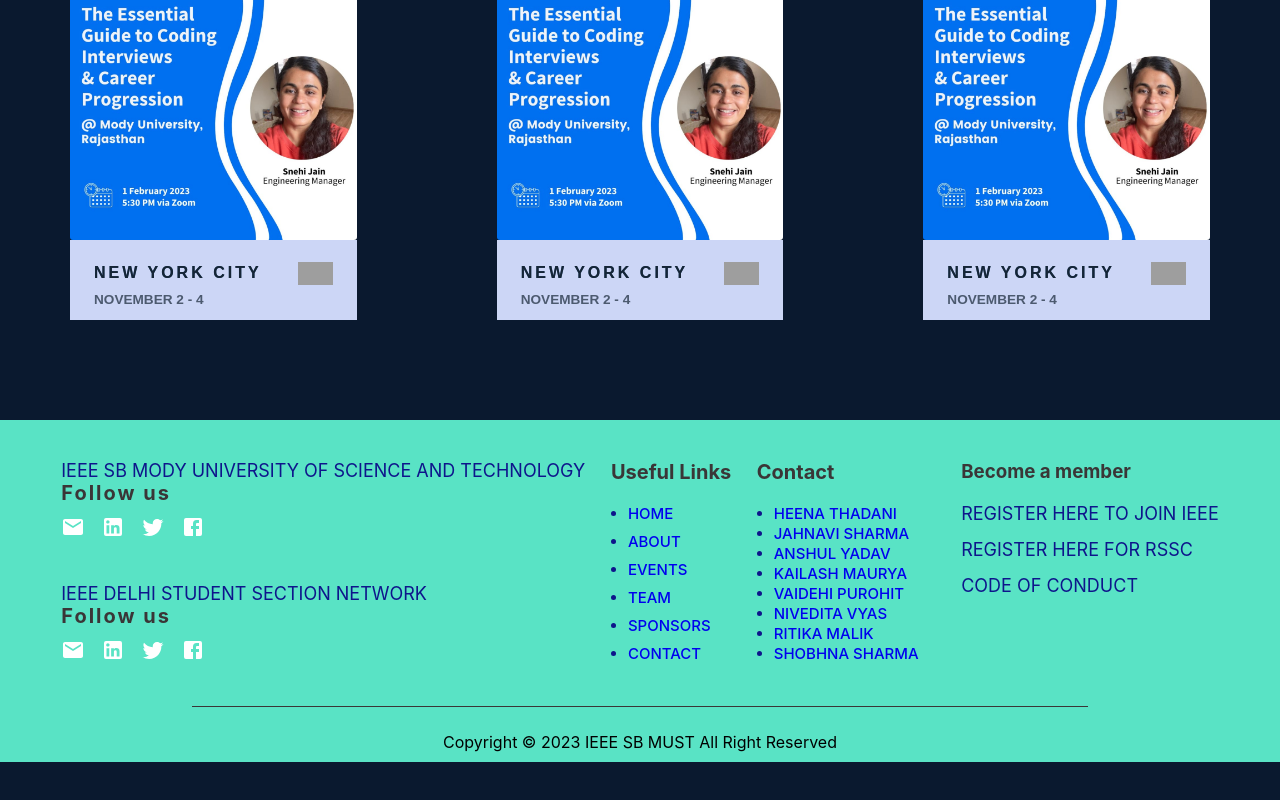
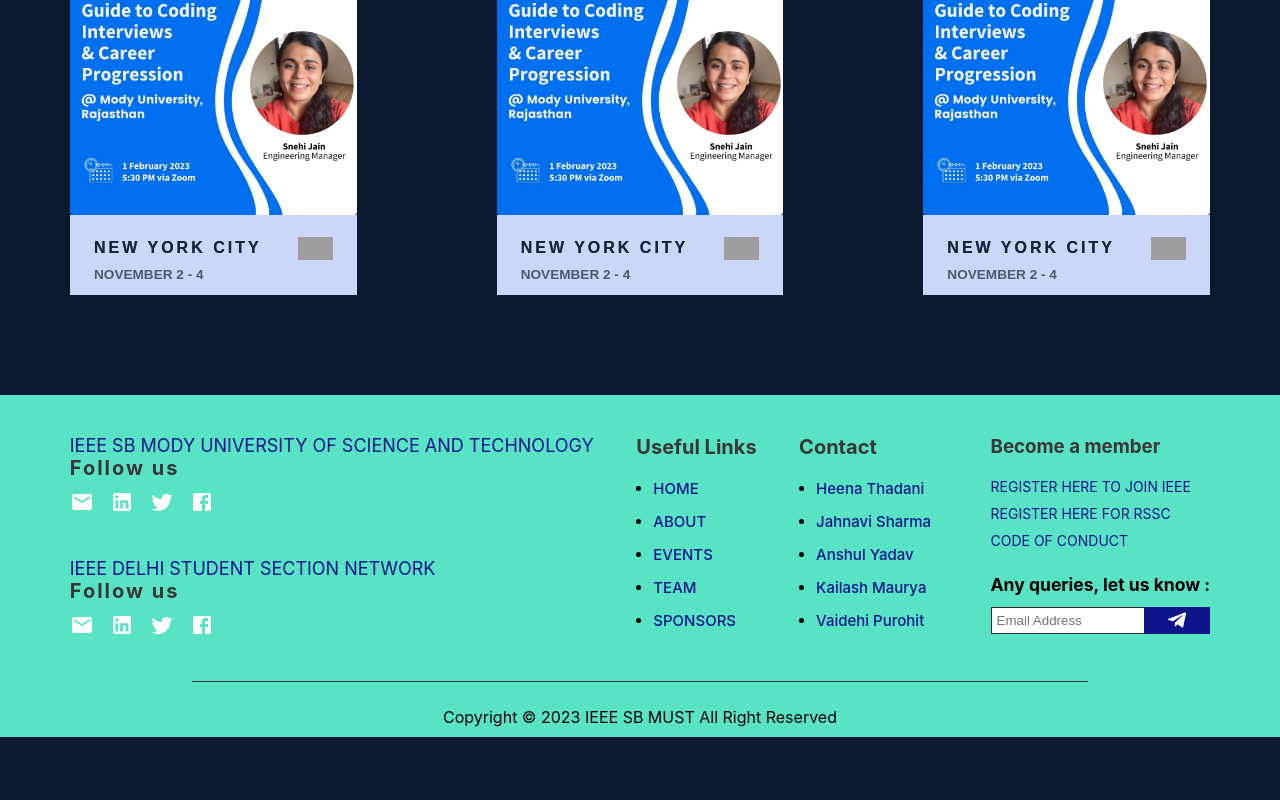
Before and after one commit to ritika728/IEEE-Website, a React (Create React App) app: page / in a window 1280 px wide. Shown: the part 1992-2792 px from the top of the page. Before the commit the page ends 2754 px from the top, so only its background shows below. Built offline with nearby package versions, Linux system fonts and the light colour scheme; grey boxes are pictures that could not be loaded; a web font is replaced by a local one.

Commit message:
teams section

```diff
--- a/package.json
+++ b/package.json
@@ -51,5 +51,8 @@
       "last 1 firefox version",
       "last 1 safari version"
     ]
+  },
+  "devDependencies": {
+    "gh-pages": "^5.0.0"
   }
 }
--- a/src/components/about/about.css
+++ b/src/components/about/about.css
@@ -38,7 +38,7 @@
   padding-left: 20px;
   /* color: rgb(204,214,246); */
   color: rgb(118,130,158);
-  font-size: 25px;
+  font-size: 22px;
   letter-spacing: 1.5px;
 
 }
@@ -57,7 +57,7 @@
   text-align: justify;
   /* color: rgb(204,214,246); */
   color: rgb(118,130,158);
-  font-size: 25px;
+  font-size: 22px;
   letter-spacing: 1.5px;
   padding-left: 60px;
 }
@@ -79,7 +79,7 @@
   padding-left: 20px;
   /* color: rgb(204,214,246); */
   color: rgb(118,130,158);
-  font-size: 25px;
+  font-size: 22px;
   letter-spacing: 1.5px;
 }
 
--- a/src/components/about/about.jsx
+++ b/src/components/about/about.jsx
@@ -19,11 +19,11 @@
   <div className='container reveal faderight'>
   <div className='rsc'>
     <img className="rsc_im"  style={{height:"130px"}}src={require('./ieee2.png')} alt="alternate" />
-    <div className='rsctext'><strong><p style={{fontSize:"25px" , textTransform:"uppercase", color:"rgb(204,214,246)" }}>RAJASTHAN SUB-SECTION CONGRESS (RSSC)</p></strong>A daylong event intended to attract inquisitive minds from across the state to interact, participate and discuss the evolving and changing technology.</div>
+    <div className='rsctext'><strong><p style={{fontSize:"25px" , textTransform:"uppercase", color:"rgb(204,214,246)" }}>RAJASTHAN SUB-SECTION CONGRESS (RSSC)</p></strong><p>A daylong event intended to attract inquisitive minds from across the state to interact, participate and discuss the evolving and changing technology.</p></div>
   </div></div>
   <div className='container reveal fadeLeft'>
   <div className='must'>
-    <div className='musttext'><strong><p style={{fontSize:"23px" , textTransform:"uppercase", color:"rgb(204,214,246)" }}>IEEE Student Branch Mody University of Science and Technology</p></strong> Provides a platform & opportunities to connect, meet and learn from fellow IEEE students and engage with professional IEEE members locally.</div>
+    <div className='musttext'><strong><p style={{fontSize:"23px" , textTransform:"uppercase", color:"rgb(204,214,246)" }}>IEEE Student Branch Mody University of Science and Technology</p></strong> <p>Provides a platform & opportunities to connect, meet and learn from fellow IEEE students and engage with professional IEEE members locally.</p></div>
     <img className="must_im"  style={{height:"130px"}}src={require('./ieee2.png')} alt="alternate" />
   </div></div>
 </div>
@@ -31,7 +31,7 @@
 <div className='container reveal fadeLeft'>
   <div className='ieee' id='one'>
   <img className="aboutimg"  style={{height:"130px"}}src={require('./ieee2.png')} alt="alternate" />
-    <div className='abttext'><strong><p style={{fontSize:"25px" , textTransform:"uppercase", color:"rgb(204,214,246)" }}>Institute of Electrical and Electronics Engineers(IEEE)</p></strong> An association dedicated to advancing innovation and technological excellence for the benefit of humanity.</div>
+    <div className='abttext'><strong><p style={{fontSize:"25px" , textTransform:"uppercase", color:"rgb(204,214,246)" }}>Institute of Electrical and Electronics Engineers(IEEE)</p></strong><p> An association dedicated to advancing innovation and technological excellence for the benefit of humanity.</p></div>
   </div></div>
   <div className='container reveal faderight'>
   <div className='rsc' id='two'>
--- a/src/components/contact/contact.css
+++ b/src/components/contact/contact.css
@@ -25,7 +25,7 @@
 }
 .footer-text {
   font-size: 18px !important;
-  color:rgb(14,21,139)
+  color:rgb(14,21,139);
 }
 .footer-social-icon span {
   color: rgb(58,54,55);
@@ -39,7 +39,10 @@
 .icons{
   padding-right: 1em;
 }
-
+.footer-textt p{
+  color:rgb(14,21,139);
+  font-size: 14px;
+}
 .footer-widget-heading h3{
   color: rgb(58,54,55);
   padding-bottom: 20px;
@@ -47,11 +50,10 @@
   font-size: 20px;
 }
 
-.footer-widget-heading li{
+.queries{
+  margin-top: 25px;
   font-size: 15px;
-  padding-bottom: 9px;
-  color:rgb(14,21,139) !important;
-  font-weight:500;
+  margin-bottom: 12px !important;
 }
 
 .footer-widget-heading2 h3{
@@ -92,6 +94,21 @@
 .contactandlinks{
   display: none;
 }
+
+.links_nav{
+  color:rgb(14,21,139) !important;
+}
+
+.footer-widget-heading li{
+  padding-bottom: 14px;
+  font-size: 15px;
+
+  font-weight:500;
+}
+.email{
+  margin-top: -45px;
+  padding: 5px;
+}
 @media screen and (min-width:300px) and (max-width:500px) {
   .footer{
     display: block;
@@ -120,3 +137,30 @@
     display: flex;
   }
 }
+
+.subscribe-form {
+  position: relative;
+  overflow: hidden;
+}
+.subscribe-form input {
+  width: 100%;
+  padding: 5px;
+  background: white;
+  border: 1px solid #2E2E2E;
+  color: black;
+}
+.subscribe-form button {
+    position: absolute;
+    right: 0;
+    background: rgb(14,21,139) ;
+    /* background: transparent; */
+    padding: 0 20px;
+    border: 1px solid rgb(14,21,139) ;
+    top: 0;
+}
+.subscribe-form button i {
+  color: #fff;
+  font-size: 5px;
+  transform: rotate(-6deg);
+  width: 3px;
+}
--- a/src/components/contact/contact.jsx
+++ b/src/components/contact/contact.jsx
@@ -43,27 +43,25 @@
             <h3>Useful Links</h3>
 
             <ul>
-                <li><a style={{textDecoration:"none"}} href="#">HOME</a></li>
-                <li><a style={{textDecoration:"none"}} href="#">ABOUT</a></li>
-                <li><a style={{textDecoration:"none"}} href="#">EVENTS</a></li>
-                <li><a style={{textDecoration:"none"}} href='#'>TEAM</a></li>
-                <li><a style={{textDecoration:"none"}} href='#'>SPONSORS</a></li>
-                <li><a style={{textDecoration:"none"}} href="#">CONTACT</a></li>
+                <li><a className='links_nav' style={{textDecoration:"none"}} href="#">HOME</a></li>
+                <li><a className='links_nav' style={{textDecoration:"none"}} href="#">ABOUT</a></li>
+                <li><a className='links_nav' style={{textDecoration:"none"}} href="#">EVENTS</a></li>
+                <li><a className='links_nav' style={{textDecoration:"none"}} href='#'>TEAM</a></li>
+                <li><a className='links_nav' style={{textDecoration:"none"}} href='#'>SPONSORS</a></li>
+                {/* <li><a className='links_nav' style={{textDecoration:"none"}} href="#">CONTACT</a></li> */}
             </ul>
             </div>
-            <div class="footer-widget-heading2">
+            <div class="footer-widget-heading">
             <h3>Contact</h3>
 
             <ul>
-                <li><a style={{textDecoration:"none"}} href="#">Heena Thadani</a></li>
-                <li><a style={{textDecoration:"none"}} href="#">Jahnavi Sharma</a></li>
-                <li><a style={{textDecoration:"none"}} href="#">Anshul Yadav</a></li>
-                <li><a style={{textDecoration:"none"}} href='#'>Kailash Maurya</a></li>
-                <li><a style={{textDecoration:"none"}} href='#'>Vaidehi Purohit</a></li>
-                <li><a style={{textDecoration:"none"}} href="#">Nivedita Vyas</a></li>
-                <li><a style={{textDecoration:"none"}} href="#">Ritika Malik</a></li>
-                <li><a style={{textDecoration:"none"}} href="#">Shobhna Sharma</a></li>
+                <li><a className='links_nav' style={{textDecoration:"none"}} href="#">Heena Thadani</a></li>
+                <li><a className='links_nav' style={{textDecoration:"none"}} href="#">Jahnavi Sharma</a></li>
+                <li><a className='links_nav' style={{textDecoration:"none"}} href="#">Anshul Yadav</a></li>
+                <li><a className='links_nav' style={{textDecoration:"none"}} href='#'>Kailash Maurya</a></li>
+                <li><a className='links_nav' style={{textDecoration:"none"}} href='#'>Vaidehi Purohit</a></li>
             </ul>
+
             </div>
             <div className='contactandlinks'>
             <div class="footer-widget-heading">
@@ -97,14 +95,29 @@
                             <div class="footer-widget-heading3">
                                 <h3>Become a member</h3>
                            </div>
-                            <div style={{marginBottom:"15px"}} className="footer-text mb-25">
+                            <div style={{marginBottom:"10px"}} className="footer-textt">
                                 <p>REGISTER HERE TO JOIN IEEE</p>
                             </div>
-                            <div style={{marginBottom:"15px"}} class="footer-text mb-25">
+                            <div style={{marginBottom:"10px"}} class="footer-textt">
                                 <p>REGISTER HERE FOR RSSC</p>
                             </div>
-                            <div style={{marginBottom:"15px"}} class="footer-text mb-25">
+                            <div style={{marginBottom:"10px"}} class="footer-textt">
                                 <p>CODE OF CONDUCT</p>
+                            </div>
+                            <div class="queries">
+                                <h3>Any queries, let us know : </h3>
+                           </div>
+                           <div>
+                            {/* <form className='msg_btn' action="#">
+                                <input className='email' type="text" placeholder="Email Address"></input>
+                                <button><i><TelegramIcon/></i></button>
+                            </form> */}
+                            </div>
+                            <div class="subscribe-form">
+                                <form action="#">
+                                    <input type="text" placeholder="Email Address"></input>
+                                    <button><i><TelegramIcon/></i></button>
+                                </form>
                             </div>
                         </div>
         </div>
--- a/src/components/page/landing.jsx
+++ b/src/components/page/landing.jsx
@@ -3,6 +3,7 @@
 import About from '../about/about.jsx'
 import Events from '../event/events.jsx'
 import Contact from '../contact/contact.jsx'
+import Team from '../team/team.jsx'
 import { useState } from 'react';
 
 
@@ -36,6 +37,7 @@
         <About/>
         <Events/>
         <Contact/>
+        <Team/>
         </>
     )
 }
--- /dev/null
+++ b/src/components/team/team.css
@@ -0,0 +1,103 @@
+p,a,h1,h2,h3,h4 {
+	margin: 0;
+	padding: 0;
+}
+.row{
+    display: flex;
+    flex-direction: row;
+    justify-content: center;
+}
+.section-team {
+	/* font-family: "Poppins", sans-serif; */
+	padding: 80px 0;
+}
+
+.section-team .header-section {
+	margin-bottom: 50px;
+}
+
+.section-team .header-section .small-title {
+    margin-bottom: 25px;
+	font-size: 16px;
+    font-weight: 500;
+    color: #3e64ff;
+}
+
+.section-team .header-section .title {
+    font-weight: 700;
+    font-size: 45px;
+}
+
+.section-team .single-person {
+	margin-top: 30px;
+	padding: 30px;
+	/* background-color: #f6f9ff; */
+	border-radius: 5px;
+    width: 10%;
+}
+
+.section-team .single-person:hover {
+	/* background: linear-gradient(to right, #016cec, #00b5f7); */
+}
+.single-person{
+    padding: 70px !important;
+}
+.section-team .single-person .person-image {
+    position: relative;
+    margin-bottom: 50px;
+    border-radius: 50%;
+    border: 2px dashed transparent;
+    transition: padding .3s;
+}
+
+.section-team .single-person:hover .person-image {
+	padding: 12px;
+    border: 2px dashed #fff;
+}
+
+.section-team .single-person .person-image img {
+	width: 100%;
+    border-radius: 50%;
+}
+
+.section-team .single-person .person-image .icon {
+	position: absolute;
+    bottom: 0;
+    left: 50%;
+    transform: translate(-50%,50%);
+    display: inline-block;
+    width: 40px;
+    height: 40px;
+    line-height: 60px;
+    text-align: center;
+    background: linear-gradient(to right, #016cec, #00b5f7);
+    color: #fff;
+    border-radius: 50%;
+    font-size: 24px;
+}
+
+.section-team .single-person:hover .person-image .icon {
+	background: none;
+	background-color: #fff;
+	color: #016cec;
+}
+
+.section-team .single-person .person-info .full-name {
+	margin-bottom: 10px;
+	font-size: 20px;
+    font-weight: 700;
+    color: rgb(89,227,197);
+}
+.section-team .single-person .person-info {
+	margin-top: -30px;
+}
+.section-team .single-person .person-info .speciality {
+    text-transform: uppercase;
+    font-size: 10px;
+    color: #016cec;
+}
+
+.section-team .single-person:hover .full-name,
+.section-team .single-person:hover .speciality {
+	color: #fff;
+}
```
Also changed, not shown: src/components/team/team.jsx (added, +105 -0 lines), 1 other file (tests, documents, lock files or other folders).
